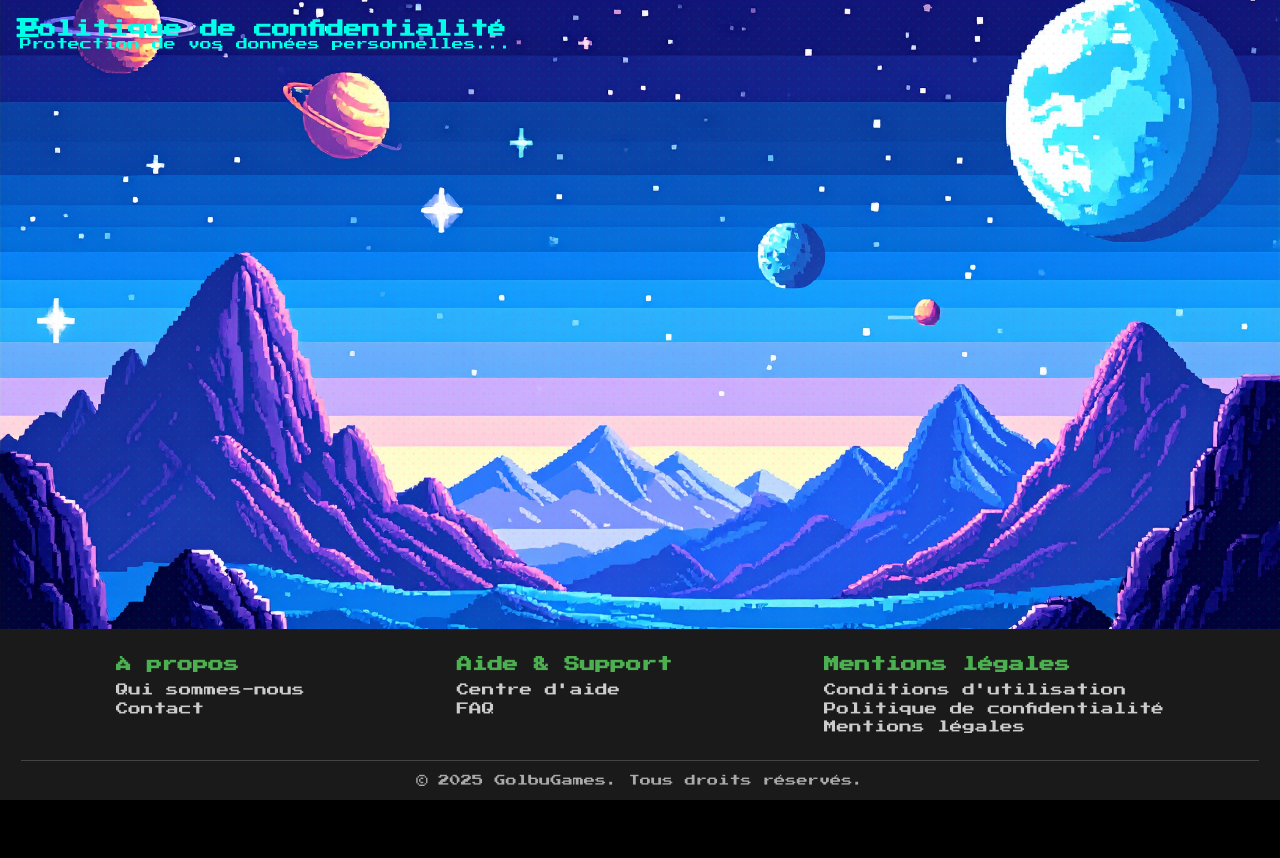
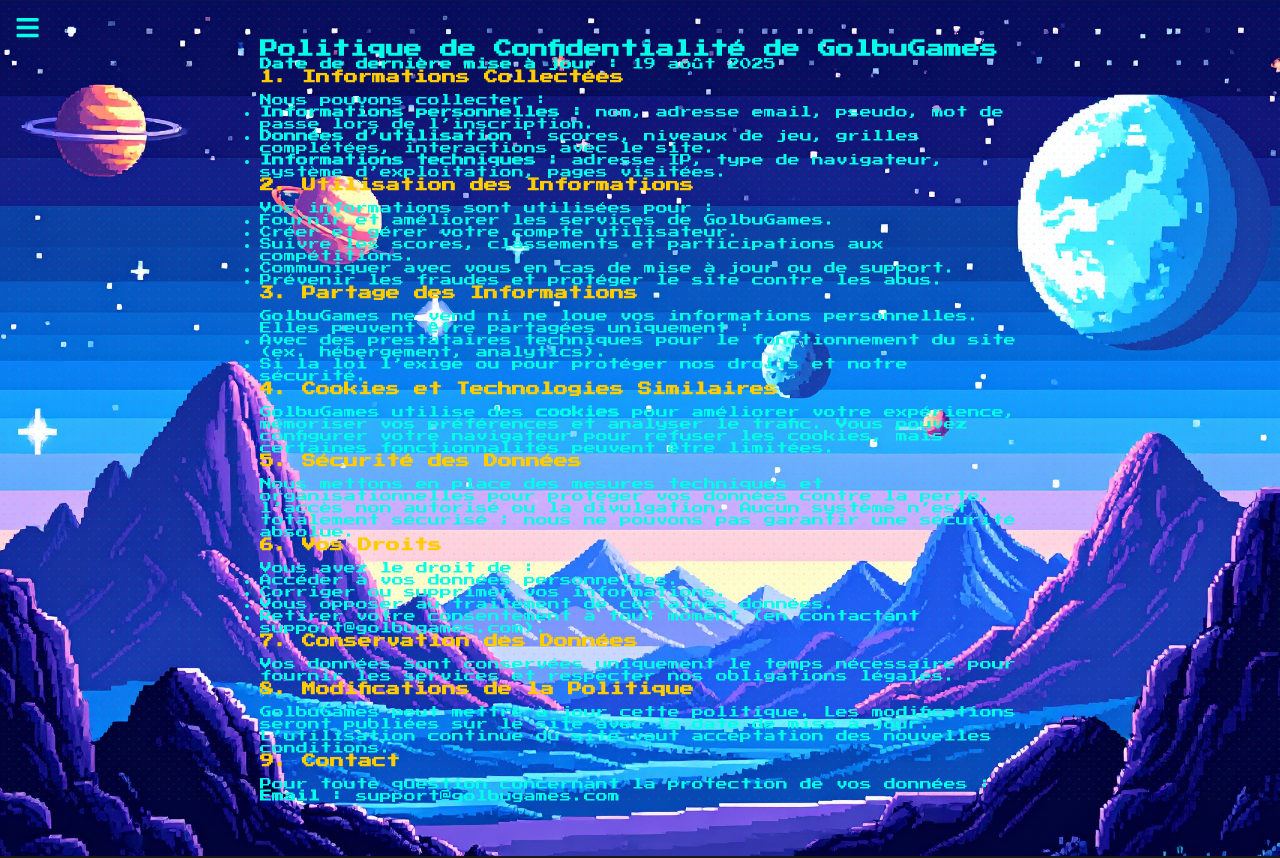
Before and after one commit to Yurhigz/GolbuGames, a React (Create React App) app in the folder frontend/my-app/: page /privacy in a window 1280 px wide. Shown: the top 858 px of the page. Before the commit the page ends 800 px from the top, so only its background shows below. Built offline with nearby package versions, Linux system fonts and the light colour scheme.

Commit message:
ajout des trucs légaux

```diff
--- a/frontend/my-app/src/components/DifficultyModal.js
+++ b/frontend/my-app/src/components/DifficultyModal.js
@@ -9,9 +9,9 @@
             <div className="modal-content">
                 <h2>Choisissez la difficulté</h2>
                 <div className="difficulty-buttons">
-                    <button onClick={() => onSelectDifficulty('easy')}>Facile</button>
-                    <button onClick={() => onSelectDifficulty('medium')}>Moyen</button>
-                    <button onClick={() => onSelectDifficulty('hard')}>Difficile</button>
+                    <button onClick={() => onSelectDifficulty('Facile')}>Facile</button>
+                    <button onClick={() => onSelectDifficulty('Moyen')}>Moyen</button>
+                    <button onClick={() => onSelectDifficulty('Difficile')}>Difficile</button>
                 </div>
                 <button className="close-button" onClick={onClose}>×</button>
             </div>
--- a/frontend/my-app/src/pages/legal/Privacy.js
+++ b/frontend/my-app/src/pages/legal/Privacy.js
@@ -2,9 +2,80 @@
 
 const Privacy = () => {
     return (
-        <div>
-            <h2>Politique de confidentialité</h2>
-            <p>Protection de vos données personnelles...</p>
+        <div style={{ padding: '20px', maxWidth: '800px', margin: '0 auto' }}>
+            <h2>Politique de Confidentialité de GolbuGames</h2>
+            <p><strong>Date de dernière mise à jour :</strong> 19 août 2025</p>
+
+            <h3>1. Informations Collectées</h3>
+            <p>
+                Nous pouvons collecter :
+                <ul>
+                    <li><strong>Informations personnelles :</strong> nom, adresse email, pseudo, mot de passe lors de l’inscription.</li>
+                    <li><strong>Données d’utilisation :</strong> scores, niveaux de jeu, grilles complétées, interactions avec le site.</li>
+                    <li><strong>Informations techniques :</strong> adresse IP, type de navigateur, système d’exploitation, pages visitées.</li>
+                </ul>
+            </p>
+
+            <h3>2. Utilisation des Informations</h3>
+            <p>
+                Vos informations sont utilisées pour :
+                <ul>
+                    <li>Fournir et améliorer les services de GolbuGames.</li>
+                    <li>Créer et gérer votre compte utilisateur.</li>
+                    <li>Suivre les scores, classements et participations aux compétitions.</li>
+                    <li>Communiquer avec vous en cas de mise à jour ou de support.</li>
+                    <li>Prévenir les fraudes et protéger le site contre les abus.</li>
+                </ul>
+            </p>
+
+            <h3>3. Partage des Informations</h3>
+            <p>
+                GolbuGames ne vend ni ne loue vos informations personnelles. Elles peuvent être partagées uniquement :
+                <ul>
+                    <li>Avec des prestataires techniques pour le fonctionnement du site (ex. hébergement, analytics).</li>
+                    <li>Si la loi l’exige ou pour protéger nos droits et notre sécurité.</li>
+                </ul>
+            </p>
+
+            <h3>4. Cookies et Technologies Similaires</h3>
+            <p>
+                GolbuGames utilise des <strong>cookies</strong> pour améliorer votre expérience, mémoriser vos préférences et analyser le trafic.
+                Vous pouvez configurer votre navigateur pour refuser les cookies, mais certaines fonctionnalités peuvent être limitées.
+            </p>
+
+            <h3>5. Sécurité des Données</h3>
+            <p>
+                Nous mettons en place des mesures techniques et organisationnelles pour protéger vos données contre la perte, l’accès non autorisé ou la divulgation.
+                Aucun système n’est totalement sécurisé ; nous ne pouvons pas garantir une sécurité absolue.
+            </p>
+
+            <h3>6. Vos Droits</h3>
+            <p>
+                Vous avez le droit de :
+                <ul>
+                    <li>Accéder à vos données personnelles.</li>
+                    <li>Corriger ou supprimer vos informations.</li>
+                    <li>Vous opposer au traitement de certaines données.</li>
+                    <li>Retirer votre consentement à tout moment (en contactant support@golbugames.com).</li>
+                </ul>
+            </p>
+
+            <h3>7. Conservation des Données</h3>
+            <p>
+                Vos données sont conservées uniquement le temps nécessaire pour fournir les services et respecter nos obligations légales.
+            </p>
+
+            <h3>8. Modifications de la Politique</h3>
+            <p>
+                GolbuGames peut mettre à jour cette politique. Les modifications seront publiées sur le site avec la date de mise à jour.
+                L’utilisation continue du site vaut acceptation des nouvelles conditions.
+            </p>
+
+            <h3>9. Contact</h3>
+            <p>
+                Pour toute question concernant la protection de vos données : <br />
+                <strong>Email :</strong> support@golbugames.com
+            </p>
         </div>
     );
 };
--- a/frontend/my-app/src/pages/legal/Terms.js
+++ b/frontend/my-app/src/pages/legal/Terms.js
@@ -2,9 +2,71 @@
 
 const Terms = () => {
     return (
-        <div>
-            <h2>Conditions d'utilisation</h2>
-            <p>En utilisant GolbuGames, vous acceptez les conditions suivantes...</p>
+        <div style={{ padding: '20px', maxWidth: '800px', margin: '0 auto' }}>
+            <h2>Conditions d'utilisation de GolbuGames</h2>
+            <p><strong>Date de dernière mise à jour :</strong> 19 août 2025</p>
+
+            <h3>1. Acceptation des Conditions</h3>
+            <p>
+                En utilisant GolbuGames, vous acceptez de respecter toutes les lois et réglementations applicables et de vous conformer aux présentes Conditions d’Utilisation.
+                GolbuGames peut modifier ces conditions à tout moment, avec notification via le site. L’utilisation continue vaut acceptation des nouvelles conditions.
+            </p>
+
+            <h3>2. Description du Service</h3>
+            <p>
+                GolbuGames propose des grilles de Sudoku à différents niveaux de difficulté, des comptes utilisateurs, des classements et des compétitions entre joueurs.
+                GolbuGames peut modifier, suspendre ou interrompre les services à tout moment sans préavis.
+            </p>
+
+            <h3>3. Inscription et Compte Utilisateur</h3>
+            <p>
+                Certains services nécessitent un compte utilisateur. Vous êtes responsable de la confidentialité de votre compte et mot de passe.
+                Vous devez informer immédiatement GolbuGames de toute utilisation non autorisée de votre compte.
+            </p>
+
+            <h3>4. Utilisation Acceptable</h3>
+            <p>
+                Vous vous engagez à ne pas utiliser GolbuGames pour des activités illégales, ne pas publier de contenu offensant, et ne pas perturber le service ou utiliser des bots pour manipuler les scores ou classements.
+            </p>
+
+            <h3>5. Propriété Intellectuelle</h3>
+            <p>
+                Le contenu de GolbuGames (grilles, design, code, logos, textes) est protégé par le droit d’auteur et appartient à GolbuGames.
+                Vous ne pouvez pas reproduire, distribuer ou créer des œuvres dérivées sans autorisation écrite.
+            </p>
+
+            <h3>6. Données Personnelles et Confidentialité</h3>
+            <p>
+                Les informations collectées lors de l’inscription ou de l’utilisation sont traitées conformément à notre Politique de Confidentialité.
+                Vos scores, pseudos et certains contenus peuvent être publiés sur le site dans le cadre des classements ou compétitions.
+            </p>
+
+            <h3>7. Limitations de Responsabilité</h3>
+            <p>
+                GolbuGames ne peut être tenu responsable de tout dommage direct ou indirect, perte de données, interruption de service ou dommages causés par un contenu tiers ou un utilisateur du site.
+                Le site est fourni "tel quel" et "selon disponibilité".
+            </p>
+
+            <h3>8. Modifications du Service</h3>
+            <p>
+                GolbuGames se réserve le droit de modifier, suspendre ou interrompre tout aspect du service à tout moment, ainsi que de mettre à jour les grilles, fonctionnalités ou conditions sans préavis.
+            </p>
+
+            <h3>9. Résiliation</h3>
+            <p>
+                GolbuGames peut résilier ou suspendre votre accès immédiatement en cas de violation des conditions ou pour toute autre raison jugée appropriée.
+            </p>
+
+            <h3>10. Droit Applicable</h3>
+            <p>
+                Les présentes conditions sont régies par le droit français et tout litige sera soumis aux tribunaux compétents en France.
+            </p>
+
+            <h3>11. Contact</h3>
+            <p>
+                Pour toute question concernant ces conditions : <br />
+                <strong>Email :</strong> support@golbugames.com
+            </p>
         </div>
     );
 };
```
